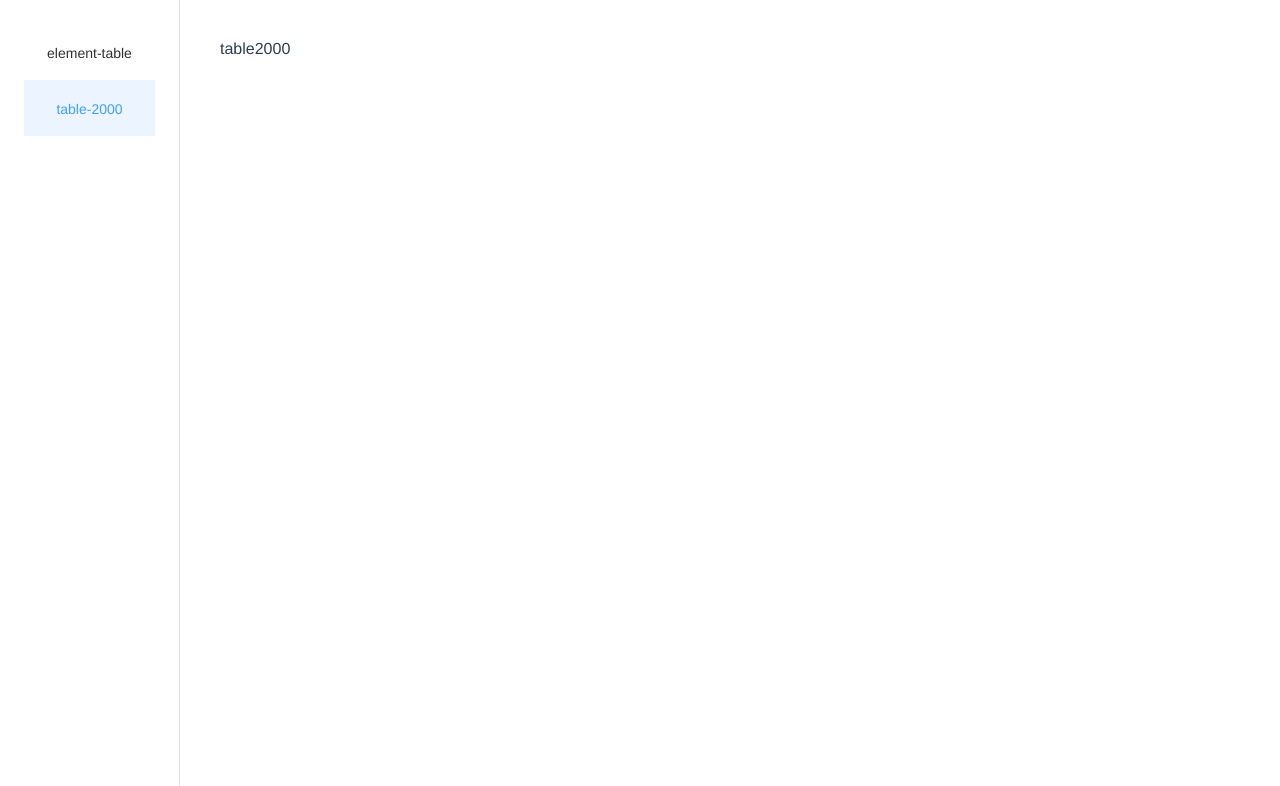
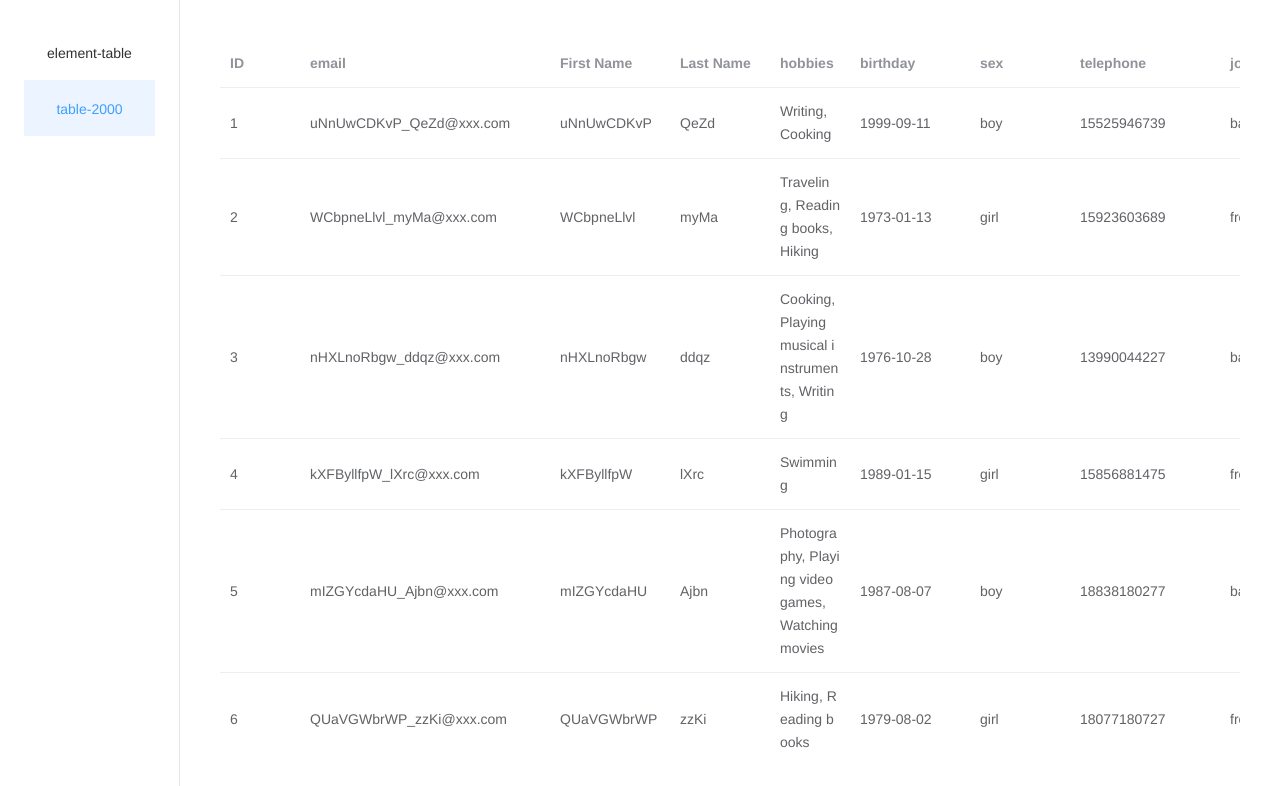
Before and after one commit to zhjing1019/HighPerformanceTable, a Vue app in the folder packages/element-table/: page / in a window 1280 px wide. Both pictures are taken after a click on the item "table-2000". Shown: the top 786 px of the page. Built offline with nearby package versions, Linux system fonts and the light colour scheme.

Commit message:
feat：表格数据

```diff
--- a/packages/element-table/src/components/TableTwoThousand.vue
+++ b/packages/element-table/src/components/TableTwoThousand.vue
@@ -1,42 +1,214 @@
 <template>
-  <div class="layout">
-    table2000
+  <div class="table">
+    <el-table ref="tableRef" :data="tableData">
+      <el-table-column v-for="(item, index) in columns" :key="index" :prop="item.field" :label="item.title" :width="item.width">
+      </el-table-column>
+    </el-table>
   </div>
 </template>
 
 <script>
 export default {
-  name: 'TableTwoThousand',
+  name: 'ElementTable',
   components: {},
   data() {
-    return {};
+    return {
+      // 初始化时间
+      startTime: 0,
+      tableData: [],
+      columns: [
+        {
+          field: 'id',
+          title: 'ID',
+          width: 80,
+          sort: true
+        },
+        {
+          field: 'email1',
+          title: 'email',
+          width: 250,
+          sort: true
+        },
+        {
+          field: 'name',
+          title: 'First Name',
+          width: 120
+        },
+        {
+          field: 'lastName',
+          title: 'Last Name',
+          width: 100
+        },
+        {
+          field: 'hobbies',
+          title: 'hobbies'
+        },
+        {
+          field: 'birthday',
+          title: 'birthday',
+          width: 120
+        },
+        {
+          field: 'sex',
+          title: 'sex',
+          width: 100
+        },
+        {
+          field: 'tel',
+          title: 'telephone',
+          width: 150
+        },
+        {
+          field: 'work',
+          title: 'job',
+          width: 200
+        },
+        {
+          field: 'city',
+          title: 'city',
+          width: 150
+        }
+      ]
+    };
   },
-  methods: {}
+  mounted() {
+    this.tableData = this.generatePersons(2000);
+    this.$nextTick(() => {
+      // 表格渲染完成后的回调
+      this.onTableRenderComplete();
+    });
+  },
+  methods: {
+    onTableRenderComplete() {
+      // 这个方法在表格渲染完成后被调用
+      this.$nextTick(() => {
+        // 在这里执行你需要的操作，比如计算表格的某些特性
+        this.logRenderTime();
+      });
+    },
+    logRenderTime() {
+      const startTime = this.startTime;
+      const endTime = typeof window !== 'undefined' ? window.performance.now() : 0;
+      const time = (endTime - startTime).toFixed(2);
+      console.log(`setRecords cost time ${time} ms`);
+    },
+    generatePersons(count) {
+      let self = this;
+      const arr = [];
+      for (let i = 0; i < count; i++) {
+        const first = self.generateRandomString(10);
+        const last = self.generateRandomString(4);
+        const item = {
+          id: i + 1,
+          email1: `${first}_${last}@xxx.com`,
+          name: first,
+          lastName: last,
+          hobbies: self.generateRandomHobbies(),
+          birthday: self.generateRandomBirthday(),
+          tel: self.generateRandomPhoneNumber(),
+          sex: i % 2 === 0 ? 'boy' : 'girl',
+          work: i % 2 === 0 ? 'back-end engineer' : 'front-end engineer',
+          city: 'beijing'
+        };
+        arr.push(item);
+      }
+      this.startTime = typeof window !== 'undefined' ? window.performance.now() : 0;
+
+      return arr;
+    },
+    generateRandomString(length) {
+      let result = '';
+      const characters = 'ABCDEFGHIJKLMNOPQRSTUVWXYZabcdefghijklmnopqrstuvwxyz';
+      for (let i = 0; i < length; i++) {
+        result += characters.charAt(Math.floor(Math.random() * characters.length));
+      }
+      return result;
+    },
+    generateRandomHobbies() {
+      const hobbies = [
+        'Reading books',
+        'Playing video games',
+        'Watching movies',
+        'Cooking',
+        'Hiking',
+        'Traveling',
+        'Photography',
+        'Playing musical instruments',
+        'Gardening',
+        'Painting',
+        'Writing',
+        'Swimming'
+      ];
+
+      const numHobbies = Math.floor(Math.random() * 3) + 1; // 生成 1-3 之间的随机整数
+      const selectedHobbies = [];
+
+      for (let i = 0; i < numHobbies; i++) {
+        const randomIndex = Math.floor(Math.random() * hobbies.length);
+        const hobby = hobbies[randomIndex];
+        selectedHobbies.push(hobby);
+        hobbies.splice(randomIndex, 1); // 确保每个爱好只选一次
+      }
+
+      return selectedHobbies.join(', ');
+    },
+    generateRandomBirthday() {
+      const start = new Date('1970-01-01');
+      const end = new Date('2000-12-31');
+      const randomDate = new Date(start.getTime() + Math.random() * (end.getTime() - start.getTime()));
+      const year = randomDate.getFullYear();
+      const month = randomDate.getMonth() + 1;
+      const day = randomDate.getDate();
+      return `${year}-${month < 10 ? '0' + month : month}-${day < 10 ? '0' + day : day}`;
+    },
+    generateRandomPhoneNumber() {
+      const areaCode = [
+        '130',
+        '131',
+        '132',
+        '133',
+        '134',
+        '135',
+        '136',
+        '137',
+        '138',
+        '139',
+        '150',
+        '151',
+        '152',
+        '153',
+        '155',
+        '156',
+        '157',
+        '158',
+        '159',
+        '170',
+        '176',
+        '177',
+        '178',
+        '180',
+        '181',
+        '182',
+        '183',
+        '184',
+        '185',
+        '186',
+        '187',
+        '188',
+        '189'
+      ];
+      const prefix = areaCode[Math.floor(Math.random() * areaCode.length)];
+      const suffix = String(Math.random()).substr(2, 8);
+      return prefix + suffix;
+    }
+  }
 };
 </script>
 
 <style scoped>
-* {
-  box-sizing: border-box;
-}
-.layout {
-  display: flex;
-  width: 100vw;
-  height: 100vh;
-}
-.el-menu-vertical {
+.table {
+  width: 100%;
   height: 100%;
-  padding: 24px;
-}
-.menu-main {
-  width: 180px;
-  height: 100vh;
-  overflow-x: hidden;
-  overflow-y: auto;
-}
-.content {
-  width: calc(100% - 180px);
-  height: 100vh;
-  padding: 24px;
+  overflow: auto;
 }
 </style>
```
